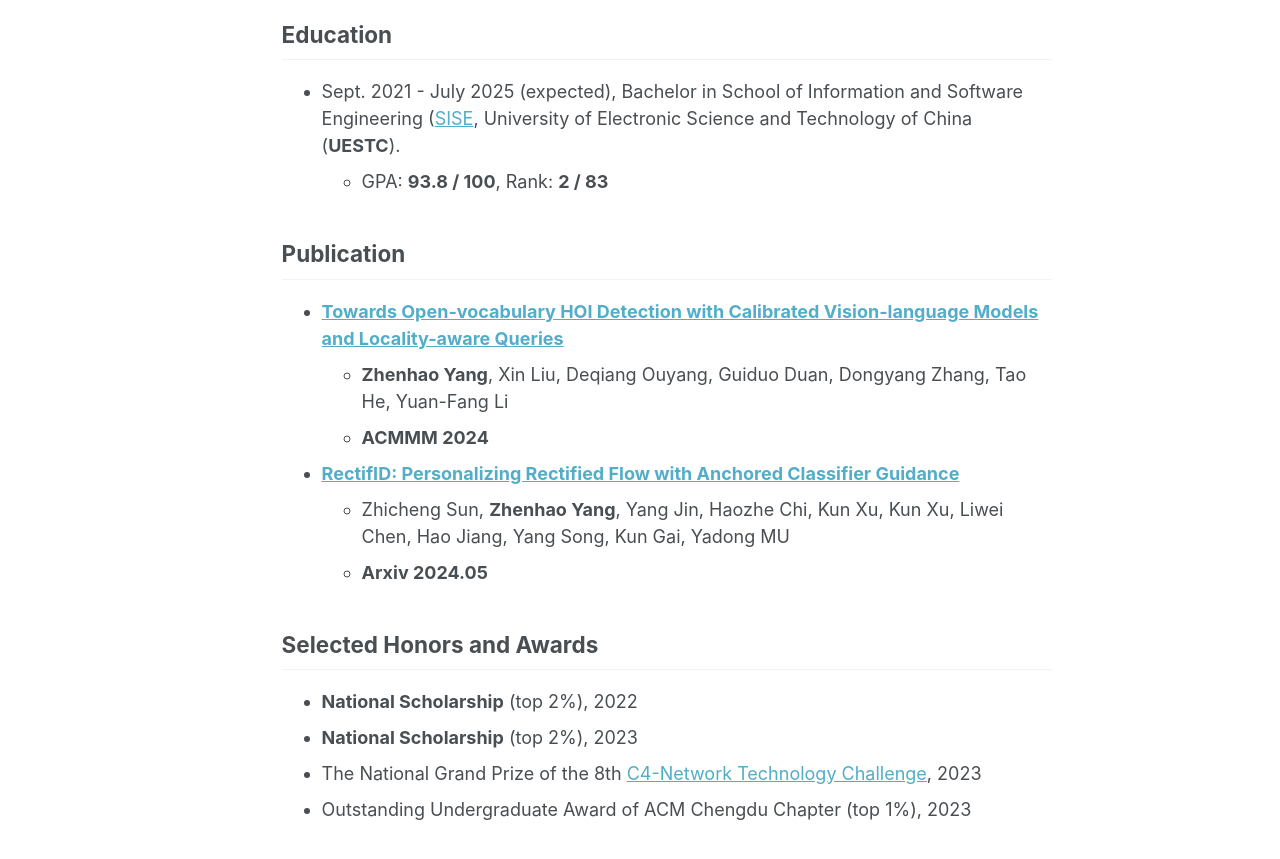
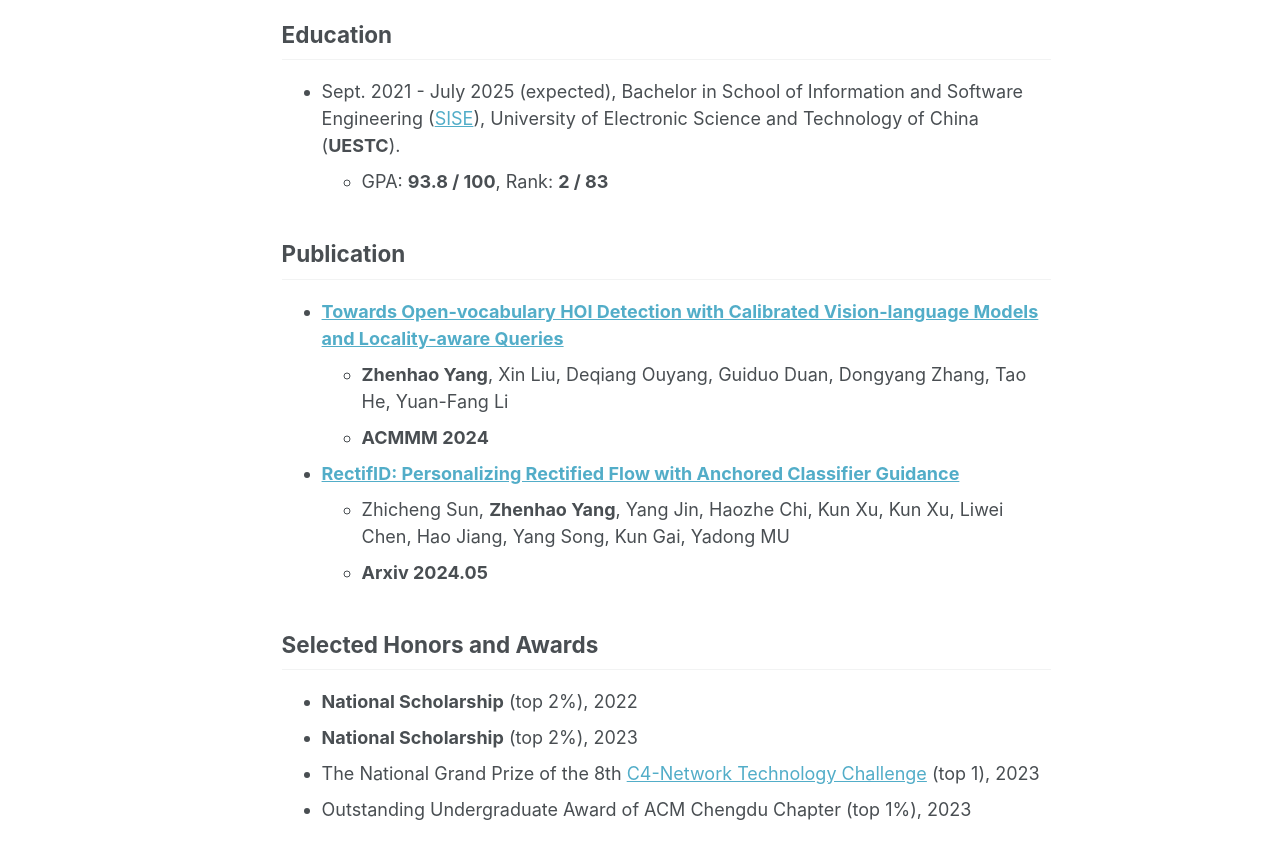
Before and after one commit to JeffreyYzh/JeffreyYzh.github.io, a Jekyll site: the page built from _pages/about.md, in a window 1280 px wide and 1400 px high. Shown: the part 453-1312 px from the top of the window. Built offline with Jekyll 4.4.1, drawn with Linux system fonts in a browser that asks for light colours.

Commit message:
Update about.md

```diff
--- a/_pages/about.md
+++ b/_pages/about.md
@@ -15,7 +15,7 @@ My current research interests lie in Mutimodal understanding and generation, esp
 
 Education
 ------
-* Sept. 2021 - July 2025 (expected), Bachelor in School of Information and Software Engineering ([SISE]((https://sise.uestc.edu.cn/)), University of Electronic Science and Technology of China (**UESTC**).
+* Sept. 2021 - July 2025 (expected), Bachelor in School of Information and Software Engineering ([SISE](https://sise.uestc.edu.cn/)), University of Electronic Science and Technology of China (**UESTC**).
   * GPA: **93.8 / 100**, Rank: **2 / 83**
 
 Publication
@@ -31,5 +31,5 @@ Selected Honors and Awards
 ------
 * **National Scholarship** (top 2%), 2022
 * **National Scholarship** (top 2%), 2023
-* The National Grand Prize of the 8th [C4-Network Technology Challenge](http://net.c4best.cn/), 2023
+* The National Grand Prize of the 8th [C4-Network Technology Challenge](http://net.c4best.cn/) (top 1), 2023
 * Outstanding Undergraduate Award of ACM Chengdu Chapter (top 1%), 2023
```
